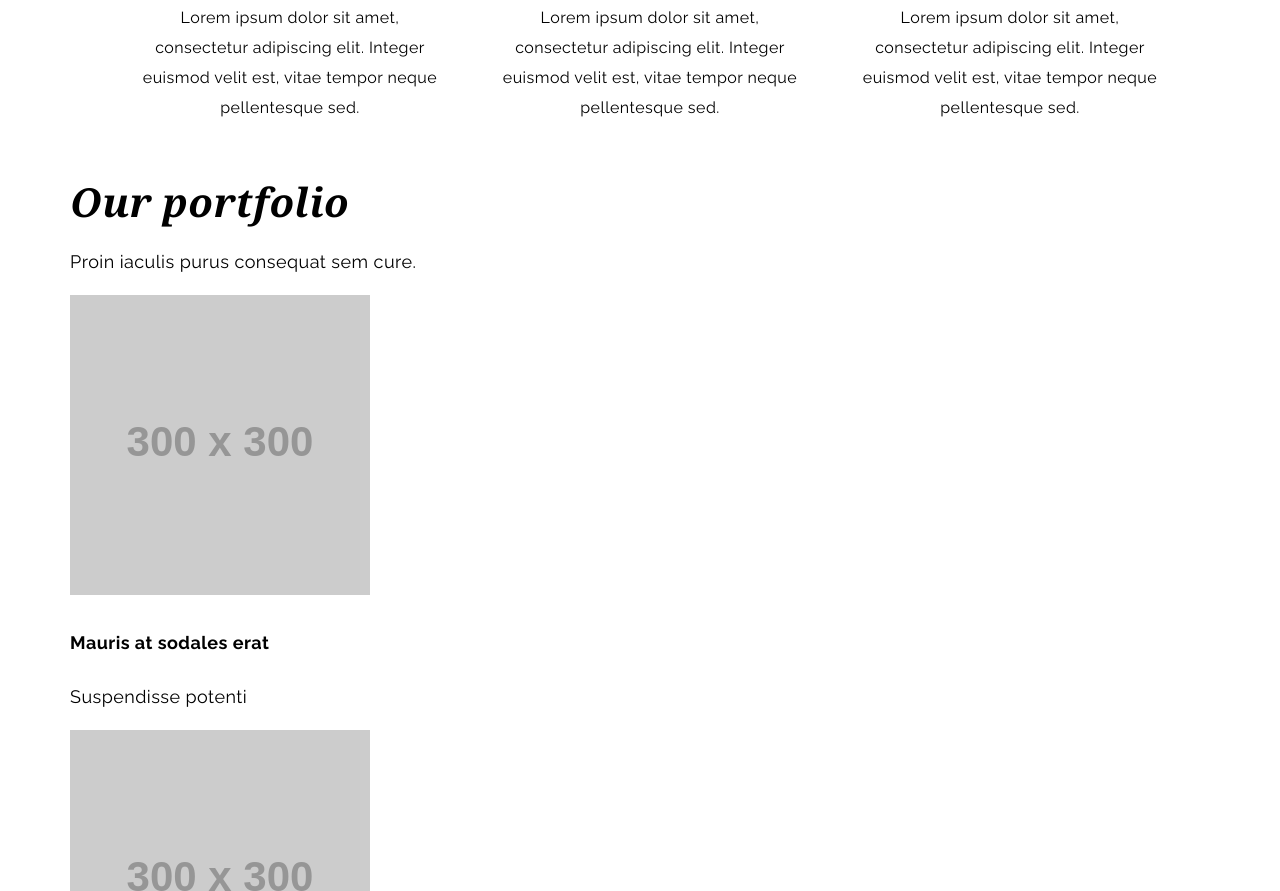
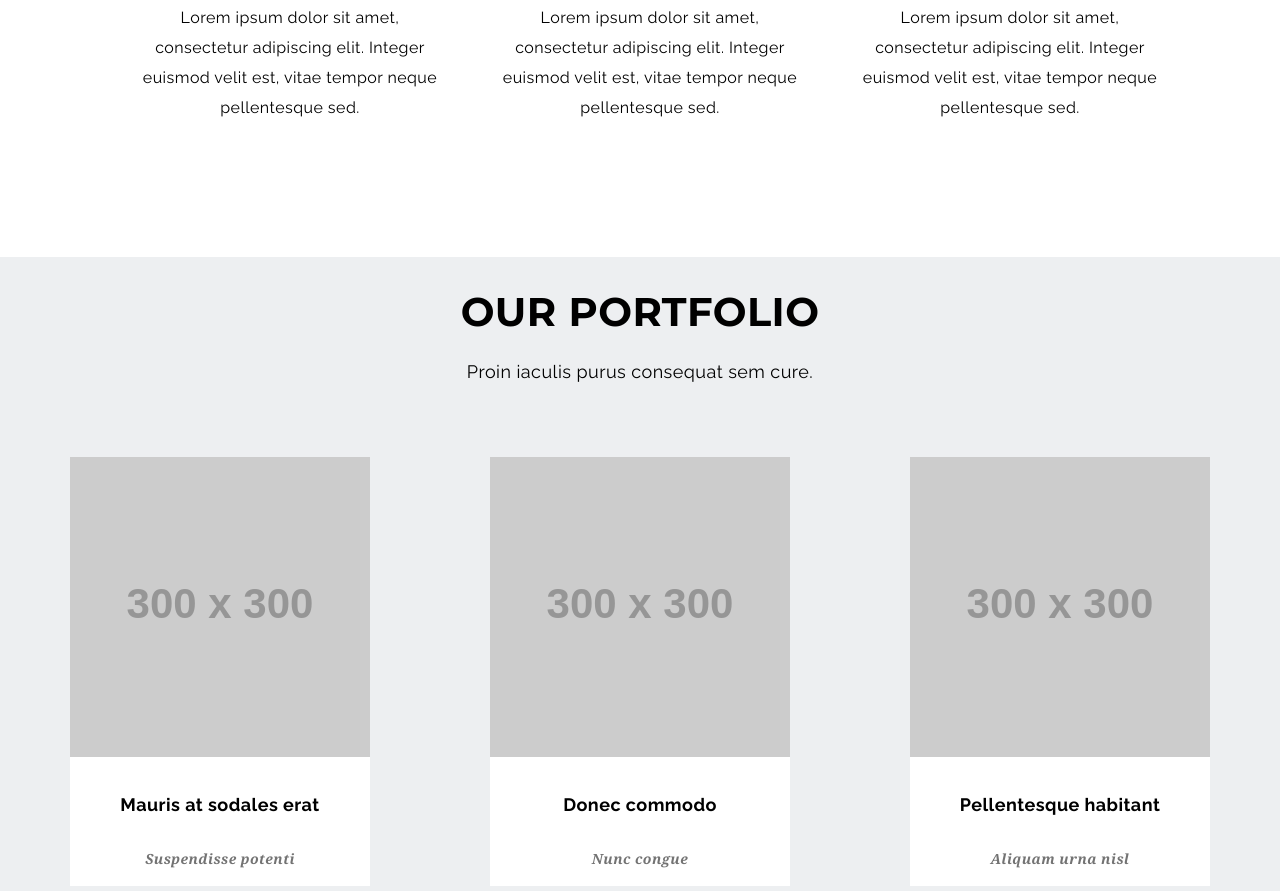
Before and after one commit to stobinet/landing-page, a website: page index.html in a window 1280 px wide. Shown: the part 1466-2357 px from the top of the page. Drawn offline with Linux system fonts and the light colour scheme; placeholder pictures from the web are drawn by us.

Commit message:
Add style for page section - works

```diff
--- a/sass/style.scss
+++ b/sass/style.scss
@@ -105,19 +105,19 @@ button {
 
 /* Sections */
 
-.service {
+.service, .works {
     display: flex;
     position: relative;
     margin-top: 100px;
 }
-.service .text {
+.service .text, .works .text {
     position: absolute;
     top: 0;
     left: 50%;
     transform: translateX(-50%);
     text-align: center;
 }
-.service h2 {
+.service h2, .works h2 {
     font-family: 'Montserrat', sans-serif;
     font-size: 40px;
     font-weight: 700;
@@ -162,3 +162,39 @@ button {
     left: 50%;
     transform: translateX(-50%);
 }
+.works {
+    background: #edeff1;
+    min-height: 1350px;
+    margin-bottom: 10px;
+}
+.works .row {
+    display: flex;
+    justify-content: space-between;
+    margin-top: 100px;
+    text-align: center;
+}
+.works .box {
+    position: relative;
+    width: 300px;
+    height: 390px;
+    background: #fff;
+}
+.works .whitebox {
+    position: absolute;
+    width: 100%;
+    height: 120px;
+    background: #fff;
+    font-size: 18px;
+    font-weight: 700;
+    color: #000;
+    text-align: center;
+}
+.works .whitebox p {
+    font-family: 'Noto Serif', serif;
+    color: #737373;
+    font-size: 14px;
+    font-style: italic;
+}
+.works .text {
+    top: -100px;
+}
```
Also changed, not shown: css/style.css, 1 other file.
